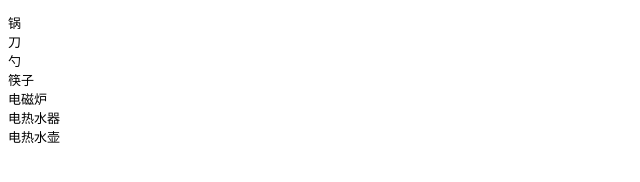
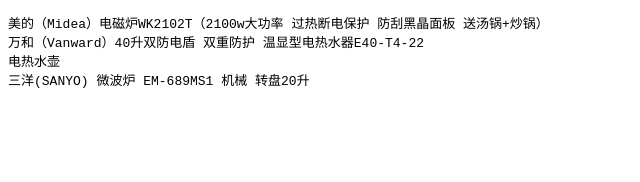
Before and after one commit to cuthead/cuthead.github.io, a plain HTML site: page life/index.html in a window 1280 px wide. Shown: the whole page, without its empty margins (0-640 px from the left). Drawn offline with Linux system fonts and the light colour scheme.

Commit message:
update life

```diff
--- a/life/index.html
+++ b/life/index.html
@@ -6,13 +6,10 @@
 </head>
 <body>
 <pre>
-锅
-刀
-勺
-筷子
-电磁炉
-电热水器
+美的（Midea）电磁炉WK2102T（2100w大功率 过热断电保护 防刮黑晶面板 送汤锅+炒锅）
+万和（Vanward）40升双防电盾 双重防护 温显型电热水器E40-T4-22
 电热水壶
+三洋(SANYO) 微波炉 EM-689MS1 机械 转盘20升
 </pre>
 </body>
 </html>
```
Also changed, not shown: accounts/index.html (+5 -3 lines), food/index.html (+3 -2 lines).
